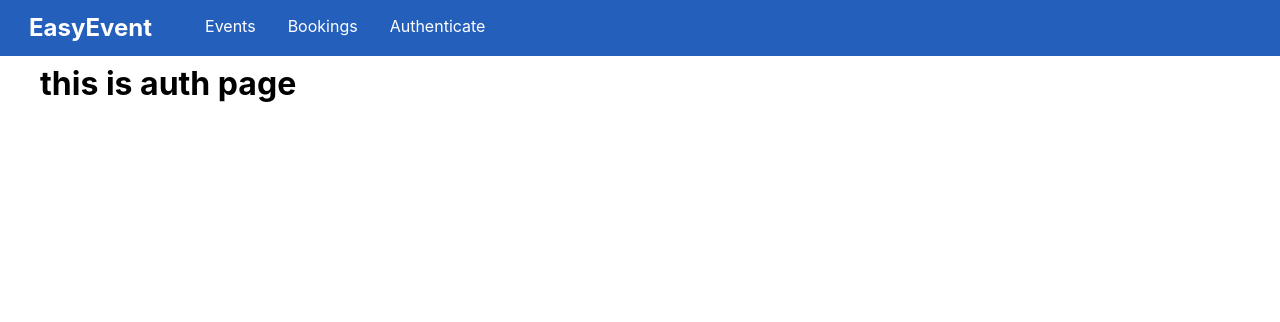
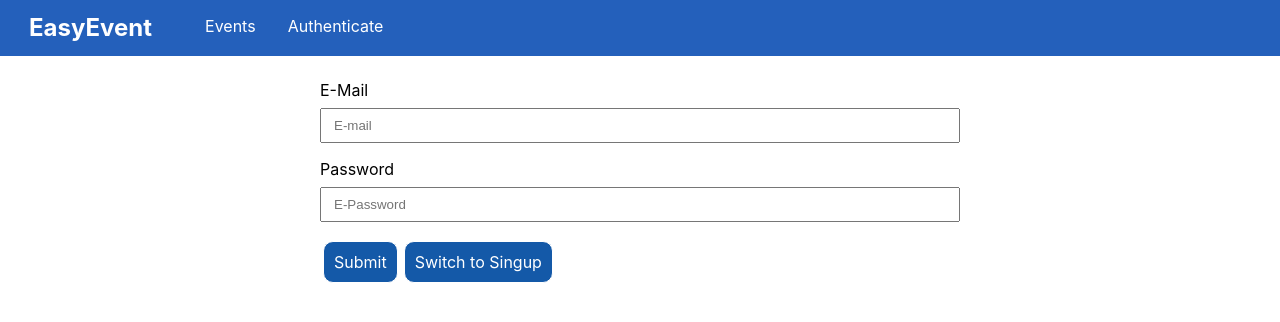
Before and after one commit to gaiyadev/event-api, a React (Create React App) app in the folder client/: page /auth in a window 1280 px wide. Shown: the top 322 px of the page. Built offline with nearby package versions, Linux system fonts and the light colour scheme.

Commit message:
Feat: login user and state management

```diff
--- a/client/src/App.js
+++ b/client/src/App.js
@@ -1,25 +1,63 @@
 import "./App.css";
-import {BrowserRouter, Route,Redirect, Switch} from 'react-router-dom'
-import Auth  from './pages/Auth/Auth'
-import Events from './pages/Events/Events'
-import Bookings from './pages/Booking/Bookings'
-import NavBar from './Components/Navbar/NavBar'
+import { BrowserRouter, Route, Redirect, Switch } from "react-router-dom";
+import Auth from "./pages/Auth/Auth";
+import Events from "./pages/Events/Events";
+import Bookings from "./pages/Booking/Bookings";
+import NavBar from "./Components/Navbar/NavBar";
 
-function App() {
+import React, { Component } from "react";
+import AuthContext from "./context/auth-context";
+
+export default class App extends Component {
+  state = {
+    token: null,
+    userId: null,
+  };
+
+  login = (token, userId, tokenExpired) => {
+    this.setState({
+      token: token,
+      userId: userId,
+    });
+  };
+
+  logout = () => {
+    this.setState({
+      token: null,
+      userId: null,
+    });
+  };
+
+  render() {
     return (
       <BrowserRouter>
-    <NavBar/>
+        <AuthContext.Provider
+          value={{
+            token: this.state.token,
+            userId: this.state.userId,
+            login: this.login,
+            logout: this.logout,
+          }}
+        >
+          <NavBar />
           <main className="main-content">
             <Switch>
-          <Redirect from="/" to="/auth" exact/>
-          <Route path="/" component={Auth}  exact/>
+              {!this.state.token && <Redirect from="/" to="/auth" exact />}
+              {this.state.token && <Redirect from="/" to="/events" exact />}
+              {this.state.token && <Redirect from="/auth" to="/events" exact />}
+
+              <Route path="/" component={Auth} exact />
+              {!this.state.token && (
                 <Route path="/auth" component={Auth} exact />
+              )}
               <Route path="/events" component={Events} exact />
+              {this.state.token && (
                 <Route path="/bookings" component={Bookings} exact />
+              )}
             </Switch>
           </main>
+        </AuthContext.Provider>
       </BrowserRouter>
     );
   }
-
-export default App;
+}
--- a/client/src/Components/Navbar/NavBar.js
+++ b/client/src/Components/Navbar/NavBar.js
@@ -1,9 +1,12 @@
 import React from "react";
 import { NavLink } from "react-router-dom";
-import '../Navbar/NavBar.css'
+import "../Navbar/NavBar.css";
+import AuthContext from "../../context/auth-context";
 
-
-const NavBar =() => (
+const NavBar = () => (
+  <AuthContext.Consumer>
+    {(context) => {
+      return (
         <header className="main-navigation">
           <div className="main-navigation_logo">
             <h1>EasyEvent</h1>
@@ -14,16 +17,19 @@
                 <NavLink to="/events">Events</NavLink>
               </li>
 
-        <li>
+             {context.token && <li>
                 <NavLink to="/bookings">Bookings</NavLink>
-        </li>
+              </li>}
 
-        <li>
+           { !context.token &&  <li>
                 <NavLink to="/auth">Authenticate</NavLink>
-        </li>
+              </li>}
             </ul>
           </nav>
         </header>
       );
+    }}
+  </AuthContext.Consumer>
+);
 
 export default NavBar;
--- /dev/null
+++ b/client/src/context/auth-context.js
@@ -0,0 +1,8 @@
+import React from "react";
+
+export default React.createContext({
+  token: null,
+  userId: null,
+  login: (token, userId, tokenExpired) => {},
+  logout: () => {},
+});
--- /dev/null
+++ b/client/src/pages/Auth/Auth.css
@@ -0,0 +1,35 @@
+.auth-form {
+  width: 40rem;
+  max-width: 80%;
+  margin: 5rem auto;
+}
+
+.form-control,
+label,
+.form-control input {
+  width: 100%;
+  display: block;
+}
+.form-control {
+  margin-bottom: 1rem;
+}
+
+.form-control label {
+  margin-bottom: 0.5rem;
+}
+
+.form-action button {
+  background-color: rgb(20, 89, 168);
+  font: inherit;
+  color: #ffffff;
+  border-radius: 10px;
+  border: 1px solid white;
+  padding: 10px;
+  margin: 3px;
+}
+.form-control input {
+  width: 100%;
+  height: 35px;
+  padding: 12px;
+  box-sizing: border-box;
+}
--- a/client/src/pages/Auth/Auth.js
+++ b/client/src/pages/Auth/Auth.js
@@ -1,11 +1,121 @@
 import React, { Component } from "react";
+import "../../pages/Auth/Auth.css";
+import AuthContext from "../../context/auth-context";
 
 export default class Auth extends Component {
+  state = {
+    isLogin: true,
+  };
+  constructor(props) {
+    super(props);
+    this.emailEl = React.createRef();
+    this.passwordEl = React.createRef();
+  }
+
+  static contextType = AuthContext;
+
+  submitHandler = (event) => {
+    event.preventDefault();
+    const email = this.emailEl.current.value;
+    const password = this.passwordEl.current.value;
+    if (email.trim().length === 0 || password.trim().length === 0) {
+      return;
+    }
+
+    const headers = {
+      "Content-Type": "application/json",
+    };
+
+    let requestBody = {
+      query: `
+      query{
+        login(email: "${email}", password: "${password}") {
+          userId
+          email
+          token
+          tokenExpired
+        }
+      }
+      `,
+    };
+
+    if (!this.state.isLogin) {
+      requestBody = {
+        query: `
+        mutation{
+          createUser(userInput: {
+            email: "${email}"
+            password: "${password}"
+          }) {
+            _id
+            email
+          }
+        }
+        `,
+      };
+    }
+
+    fetch("graphql", {
+      method: "POST",
+      body: JSON.stringify(requestBody),
+      headers: headers,
+    })
+      .then((res) => {
+        if (res.status !== 200 && res.status !== 201) {
+          throw new Error("failed");
+        }
+        return res.json();
+      })
+      .then((result) => {
+        console.log(result);
+
+        if (result.data.login.token) {
+          this.context.login(
+            result.data.login.token,
+            result.data.login.userId,
+            result.data.login.tokenExpired
+          );
+        }
+      })
+      .catch((err) => console.log(err));
+  };
+
+  switchModeHandler = () => {
+    this.setState((prevState) => {
+      return { isLogin: !prevState.isLogin };
+    });
+  };
+
   render() {
     return (
-      <div>
-        <h1>this is auth page</h1>
-      </div>
+      <form onSubmit={this.submitHandler} className="auth-form">
+        <div className="form-control">
+          <label htmlFor="email">E-Mail</label>
+          <input
+            ref={this.emailEl}
+            type="text"
+            id="email"
+            placeholder="E-mail"
+          />
+        </div>
+
+        <div className="form-control">
+          <label htmlFor="password">Password</label>
+          <input
+            type="password"
+            ref={this.passwordEl}
+            id="password"
+            placeholder="E-Password"
+          />
+        </div>
+
+        <div className="form-action">
+          <button type="suibmit">Submit</button>
+          <button type="suibmit" onClick={this.switchModeHandler}>
+            Switch to {this.state.isLogin ? "Singup" : "Login"}
+          </button>
+        </div>
+      </form>
     );
   }
 }
```
Also changed, not shown: 2 other files (tests, documents, lock files or other folders). Lines whose indentation alone changed are shown as unchanged.
